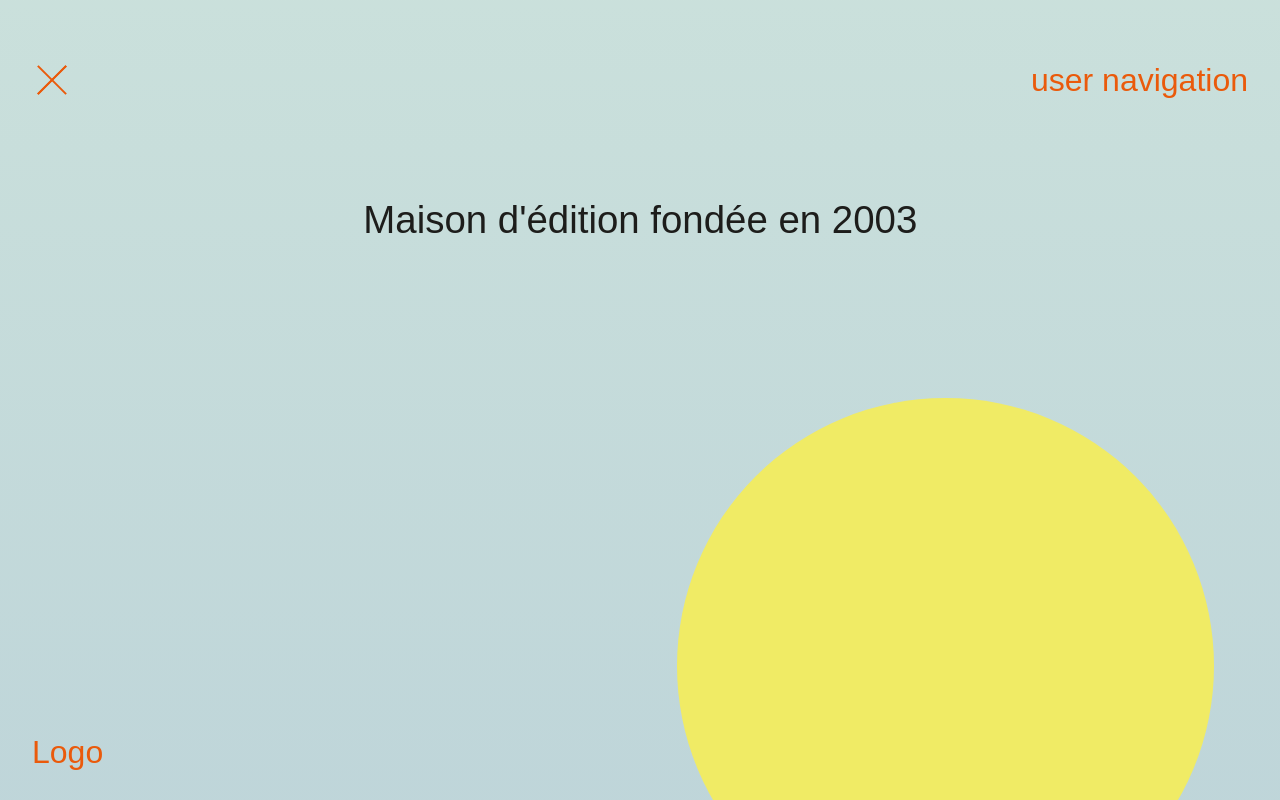
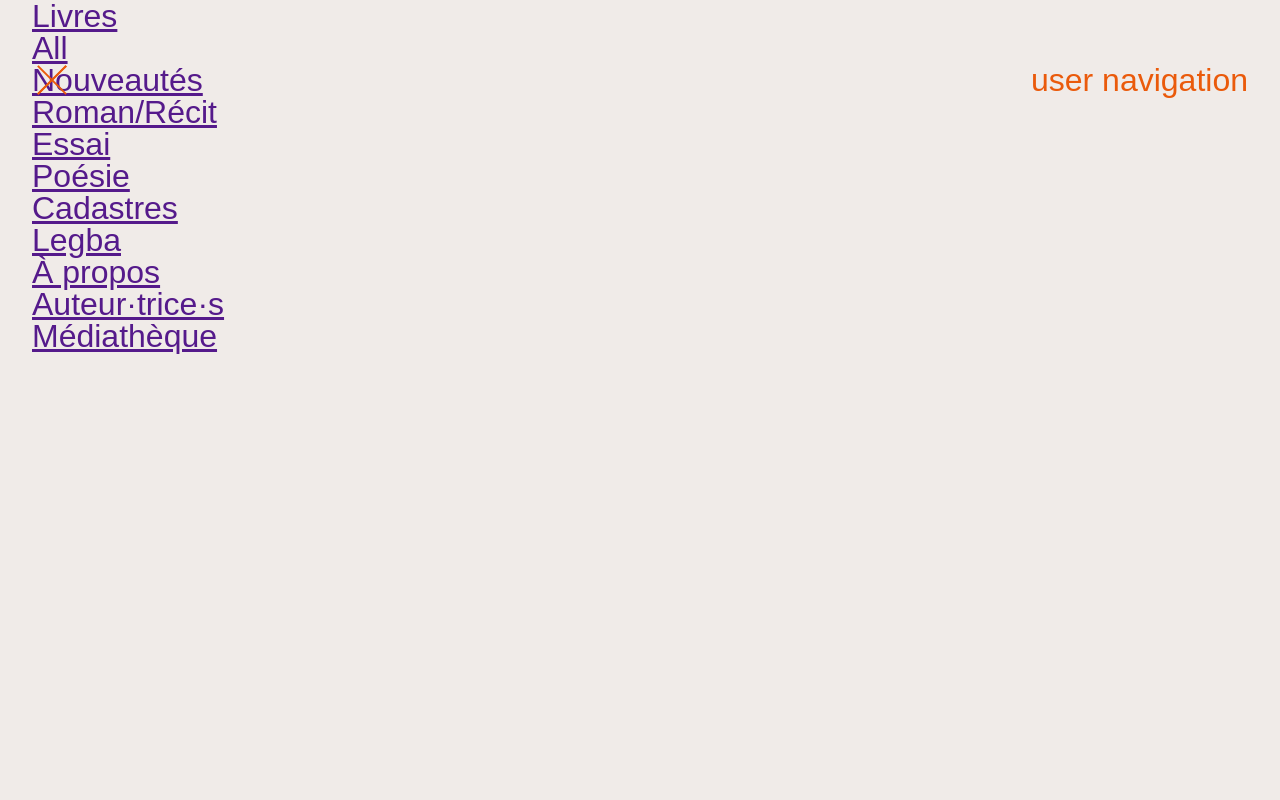
Before and after one commit to sonyashakirova/memoire-dencrier, a React (Vite) app: page / in a window 1280 px wide. Both pictures are taken after a click on the button 52 px from the left and 80 px from the top of the page. Shown: the top 800 px of the page. Built offline with nearby package versions, Linux system fonts and the light colour scheme; a web font is replaced by a local one.

Commit message:
feat: add header styles

```diff
--- a/src/components/atoms/BurgerButton/BurgerButton.tsx
+++ b/src/components/atoms/BurgerButton/BurgerButton.tsx
@@ -2,8 +2,8 @@ import { motion } from 'framer-motion';
 import './BurgerButton.style.css';
 
 interface Props {
-  open?: boolean;
-  onClick?: () => void;
+  open: boolean;
+  onClick: () => void;
   color?: string;
 }
 
--- a/src/hooks/useScrollDirection.ts
+++ b/src/hooks/useScrollDirection.ts
@@ -3,7 +3,7 @@ import { useEffect, useState } from 'react';
 export const useScrollDirection = () => {
   let oldScrollY = 0;
 
-  const [direction, setDirection] = useState<'up' | 'down'>('down');
+  const [direction, setDirection] = useState<'up' | 'down' | null>(null);
 
   const controlDirection = () => {
     if (window.scrollY > oldScrollY) {
--- a/src/layout/header/Header.style.css
+++ b/src/layout/header/Header.style.css
@@ -10,6 +10,7 @@
 .header__content {
   position: absolute;
   top: 0;
+  bottom: 0;
   width: 100%;
   z-index: 1;
 }
--- a/src/layout/header/Header.tsx
+++ b/src/layout/header/Header.tsx
@@ -1,29 +1,73 @@
-import { useContext, useState } from 'react';
+import { motion, useAnimationControls } from 'framer-motion';
+import { useContext, useEffect, useState } from 'react';
 import { BurgerButton } from '../../components/atoms';
 import { ColorContext } from '../../providers';
+import { useScrollDirection } from '../../hooks';
+import { Logo } from './Logo';
 import { Menu } from './Menu';
 import './Header.style.css';
 
 export const Header = () => {
   const { headerColor } = useContext(ColorContext);
   const [open, setOpen] = useState(false);
+  const [startAnimation, setStartAnimation] = useState(true);
+  const direction = useScrollDirection();
+  const topControls = useAnimationControls();
+  const bottomControls = useAnimationControls();
+
+  useEffect(() => {
+    const timeout = setTimeout(() => {
+      topControls.start({ y: 0 });
+      bottomControls.start({ y: 0 });
+      setStartAnimation(false);
+    }, 3000);
+
+    return () => clearTimeout(timeout);
+  }, []);
+
+  useEffect(() => {
+    if (direction === 'down' && !open) {
+      topControls.start({ y: -100 });
+    } else if (direction === 'up') {
+      topControls.start({ y: 0 });
+    }
+  }, [direction]);
+
+  useEffect(() => {
+    if (open) {
+      bottomControls.start({ y: 100 });
+    } else if (!startAnimation) {
+      bottomControls.start({ y: 0 });
+    }
+  }, [open, startAnimation]);
 
   return (
     <header className='header'>
       <div className='header__content'>
-        <div className='header__top'>
+        <motion.div
+          className='header__top'
+          initial={{ y: -100 }}
+          animate={topControls}
+          transition={{ duration: 0.3, ease: 'easeInOut' }}
+        >
           <BurgerButton
             color={headerColor.top}
             open={open}
             onClick={() => setOpen((prev) => !prev)}
           />
           <div style={{ color: headerColor.top }}>user navigation</div>
-        </div>
-        <div className='header__bottom'>
-          <div style={{ color: headerColor.bottom }}>Logo</div>
-        </div>
+        </motion.div>
+        <motion.div
+          className='header__bottom'
+          initial={{ y: 100 }}
+          animate={bottomControls}
+          transition={{ duration: 0.3, ease: 'easeInOut' }}
+        >
+          <Logo />
+          {/* <div style={{ color: headerColor.bottom }}>Logo</div> */}
+        </motion.div>
       </div>
-      <Menu />
+      <Menu open={open} />
     </header>
   );
 };
--- /dev/null
+++ b/src/layout/header/Logo/Logo.style.css
@@ -0,0 +1,8 @@
+.logo {
+  display: flex;
+  justify-content: space-between;
+  width: 100%;
+  text-transform: uppercase;
+  font-size: 32px;
+  letter-spacing: -0.01em;
+}
--- a/src/layout/header/Logo/Logo.tsx
+++ b/src/layout/header/Logo/Logo.tsx
@@ -1,3 +1,10 @@
+import './Logo.style.css';
+
 export const Logo = () => {
-  return <div>Logo</div>;
+  return (
+    <div className='logo'>
+      <p>Mémoire</p>
+      <p>d'Encrier</p>
+    </div>
+  );
 };
--- a/src/layout/header/Menu/Menu.style.css
+++ b/src/layout/header/Menu/Menu.style.css
@@ -1,3 +1,64 @@
 .menu {
-  display: none;
+  width: 100%;
+  height: 100%;
 }
+
+.menu__bg {
+  position: absolute;
+  left: 0;
+  top: 0;
+  width: 100%;
+  height: 100%;
+  background-color: #f0ebe8;
+  transition: opacity 0.3 ease-in-out;
+}
+
+html.lenis [data-lenis-prevent] {
+  overflow-x: hidden;
+  overflow-y: auto;
+  overscroll-behavior: contain;
+}
+
+.menu__inner {
+  visibility: hidden;
+}
+
+.menu.open .menu__inner {
+  visibility: visible;
+}
+
+@media screen and (min-width: 1200px),
+  screen and (max-width: 1199px) and (min-width: 750px) {
+  .menu__inner {
+    display: flex;
+    padding: 0 var(--page-margin);
+    height: 100%;
+    overflow-y: visible !important;
+    overflow-x: visible !important;
+  }
+}
+
+@media screen and (max-width: 749px) {
+  .menu__inner {
+    height: 100%;
+    padding: calc(var(--header-top-height) + var(--spacing-7))
+      var(--page-margin) 3.25rem;
+    scrollbar-width: none;
+  }
+}
+
+.menu__navigation nav {
+  width: 100%;
+  padding-right: calc(var(--grid_gutter) * 0 + var(--grid_col_width) * 0.5);
+  font-size: calc(72 / var(--base_px) * 1rem);
+}
+
+@media screen and (max-width: 749px) {
+  .menu__navigation nav {
+    font-size: calc(28 / var(--base_px) * 1rem);
+  }
+}
+
+.menu__inner ul {
+  list-style: none;
+}
--- a/src/layout/header/Menu/Menu.tsx
+++ b/src/layout/header/Menu/Menu.tsx
@@ -1,5 +1,71 @@
+import { motion, useAnimationControls } from 'framer-motion';
 import './Menu.style.css';
+import { useEffect } from 'react';
 
-export const Menu = () => {
-  return <div className='menu'>Menu</div>;
+const navItems = [
+  {
+    name: 'Livres',
+    link: '',
+    subList: [
+      { name: 'All', link: '' }, // Touch only
+      { name: 'Nouveautés', link: '' },
+      { name: 'Roman/Récit', link: '' },
+      { name: 'Essai', link: '' },
+      { name: 'Poésie', link: '' },
+      { name: 'Cadastres', link: '' },
+      { name: 'Legba', link: '' },
+    ],
+  },
+  { name: 'À propos', link: '' },
+  { name: 'Auteur·trice·s', link: '' },
+  { name: 'Médiathèque', link: '' },
+];
+
+interface Props {
+  open: boolean;
+}
+
+export const Menu = ({ open }: Props) => {
+  const bgControls = useAnimationControls();
+
+  useEffect(() => {
+    if (open) {
+      bgControls.start({ opacity: 1 });
+    } else {
+      bgControls.start({ opacity: 0 });
+    }
+  }, [open]);
+
+  return (
+    <div className={`menu ${open ? 'open' : ''}`}>
+      <motion.div
+        className='menu__bg'
+        animate={bgControls}
+        transition={{ duration: 0.6 }}
+      />
+      <div className='menu__inner' data-lenis-prevent>
+        <div className='menu__navigation' data-lenis-prevent-disabled>
+          <nav>
+            <ul>
+              {navItems.map((item, index) => (
+                <li key={index}>
+                  <a href={item.link}>{item.name}</a>
+                  {!!item.subList?.length && (
+                    <ul>
+                      {item.subList.map((subitem, subindex) => (
+                        <li key={subindex}>
+                          <a href={subitem.link}>{subitem.name}</a>
+                        </li>
+                      ))}
+                    </ul>
+                  )}
+                </li>
+              ))}
+            </ul>
+          </nav>
+        </div>
+        <div className='menu__side'></div>
+      </div>
+    </div>
+  );
 };
```
